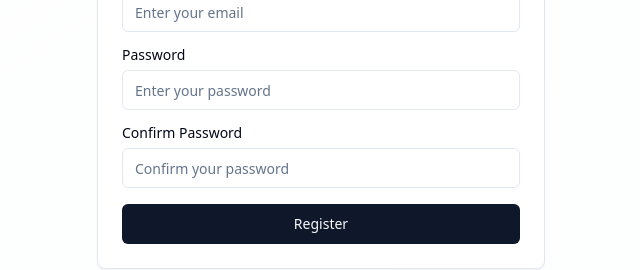
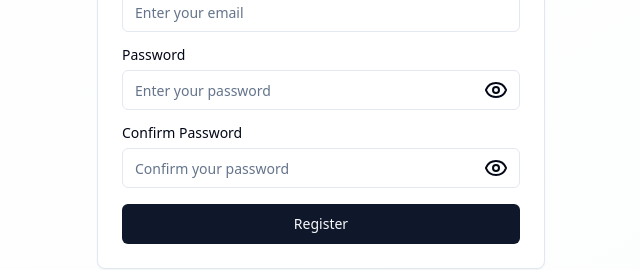
Before and after one commit to Automated-PaperMarking/frontend, a React (Vite) app: page /student/register in a window 1280 px wide. Shown: the part 414-684 px from the top of the page, without its empty margins (319-959 px from the left). Built offline with nearby package versions, Linux system fonts and the light colour scheme.

Commit message:
password visibility on and off

```diff
--- a/package.json
+++ b/package.json
@@ -79,6 +79,6 @@
     "tailwindcss": "^3.4.17",
     "typescript": "^5.8.3",
     "typescript-eslint": "^8.38.0",
-    "vite": "^5.4.19"
+    "vite": "^7.2.4"
   }
 }
--- a/src/pages/Login.tsx
+++ b/src/pages/Login.tsx
@@ -6,12 +6,14 @@ import { Input } from "@/components/ui/input";
 import { Label } from "@/components/ui/label";
 import { useState } from "react";
 import { auth } from "@/utils/storage";
+import { Eye, EyeOff } from "lucide-react";
 
 export default function Login() {
   const navigate = useNavigate();
   const [email, setEmail] = useState("");
   const [password, setPassword] = useState("");
   const [isStudent, setIsStudent] = useState(false);
+  const [showPassword, setShowPassword] = useState(false);
 
   const onSubmit = (e: React.FormEvent) => {
     e.preventDefault();
@@ -38,7 +40,17 @@ export default function Login() {
             </div>
             <div className="grid gap-2">
               <Label htmlFor="password">Password</Label>
-              <Input id="password" type="password" value={password} onChange={(e) => setPassword(e.target.value)} required />
+              <div className="relative">
+                <Input id="password" type={showPassword ? "text" : "password"} value={password} onChange={(e) => setPassword(e.target.value)} required />
+                <button
+                  type="button"
+                  className="absolute inset-y-0 right-0 pr-3 flex items-center text-sm leading-5"
+                  onClick={() => setShowPassword(!showPassword)}
+                  aria-label={showPassword ? "Hide password" : "Show password"}
+                >
+                  {showPassword ? <EyeOff /> : <Eye />}
+                </button>
+              </div>
             </div>
             <Button type="submit" className="w-full">Login</Button>
             <Button type="button" variant="outline" className="w-full" onClick={() => navigate("/student/register")}>Create an Account</Button>
--- a/src/pages/StudentRegister.tsx
+++ b/src/pages/StudentRegister.tsx
@@ -7,6 +7,7 @@ import { Input } from "@/components/ui/input";
 import { Label } from "@/components/ui/label";
 import { toast } from "sonner";
 import { loadProjects } from "@/utils/storage";
+import { Eye, EyeOff } from "lucide-react";
 
 export default function StudentRegister() {
   const [searchParams] = useSearchParams();
@@ -16,6 +17,8 @@ export default function StudentRegister() {
   const [studentEmail, setStudentEmail] = useState("");
   const [studentPassword, setStudentPassword] = useState("");
   const [studentConfirmPassword, setStudentConfirmPassword] = useState("");
+  const [showPassword, setShowPassword] = useState(false);
+  const [showConfirmPassword, setShowConfirmPassword] = useState(false);
 
   const [loading, setLoading] = useState(false);
 
@@ -111,21 +114,43 @@ export default function StudentRegister() {
           </div>
           <div className="grid gap-2">
             <Label htmlFor="studentPassword">Password</Label>
+            <div className="relative">
             <Input
               id="studentPassword"
+              type={showPassword ? "text" : "password"}
               value={studentPassword}
               onChange={(e) => setStudentPassword(e.target.value)}
               placeholder="Enter your password"
             />
+            <button
+              type="button"
+              className="absolute inset-y-0 right-0 pr-3 flex items-center text-sm leading-5"
+              onClick={() => setShowPassword(!showPassword)}
+              aria-label={showPassword ? "Hide password" : "Show password"}
+            >
+              {showPassword ? <EyeOff /> : <Eye />}
+            </button>
+          </div>
           </div>
           <div className="grid gap-2">
             <Label htmlFor="studentConfirmPassword">Confirm Password</Label>
+            <div className="relative">
             <Input
               id="studentConfirmPassword"
+              type={showConfirmPassword ? "text" : "password"}
               value={studentConfirmPassword}
               onChange={(e) => setStudentConfirmPassword(e.target.value)}
               placeholder="Confirm your password"
             />
+            <button
+              type="button"
+              className="absolute inset-y-0 right-0 pr-3 flex items-center text-sm leading-5"
+              onClick={() => setShowConfirmPassword(!showConfirmPassword)}
+              aria-label={showConfirmPassword ? "Hide password" : "Show password"}
+            >
+              {showConfirmPassword ? <EyeOff /> : <Eye />}
+            </button>
+          </div>
           </div>
           <Button
             className="w-full"
```
Also changed, not shown: 1 other file (tests, documents, lock files or other folders).
